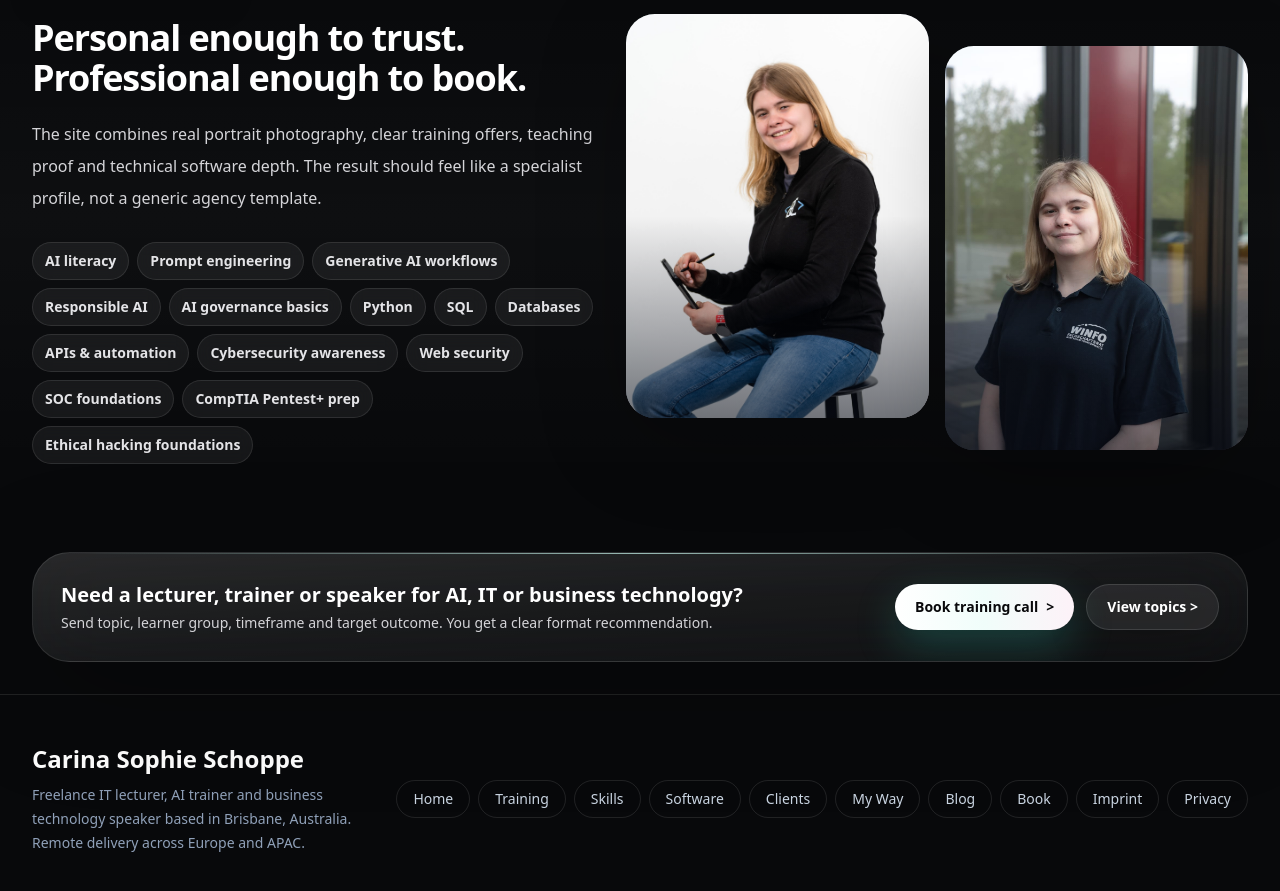
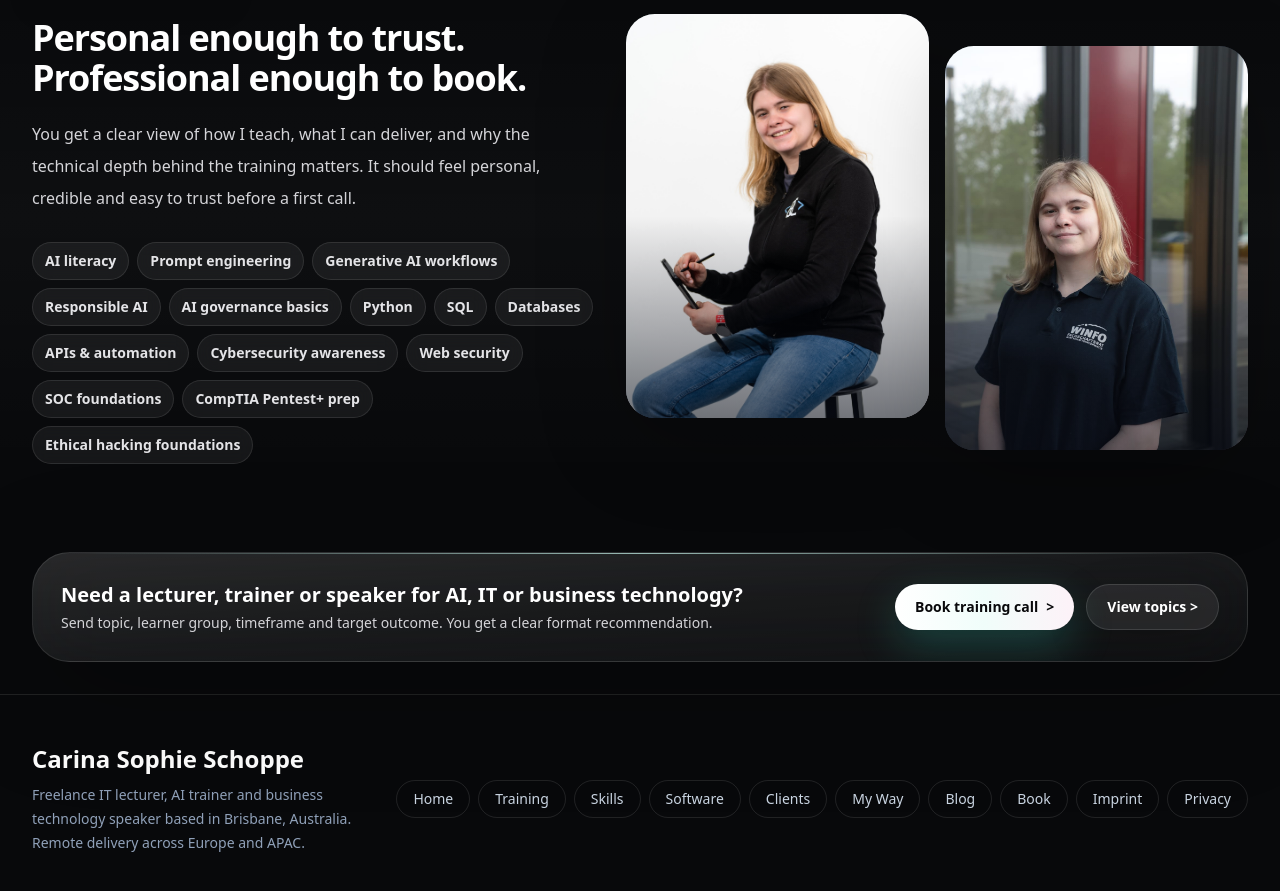
Before and after one commit to Luminovia-Training-Consulting/Website, a React (Vite) app: page / in a window 1280 px wide. Shown: the part 5335-6226 px from the top of the page. Built offline with nearby package versions, Linux system fonts and the light colour scheme; no server answers.

Commit message:
Refine homepage credibility copy

```diff
--- a/src/i18n.jsx
+++ b/src/i18n.jsx
@@ -48,7 +48,7 @@ const dictionaries = {
       requestAvailability: "Request availability",
       credible: "Credible and human",
       credibleTitle: "Personal enough to trust. Professional enough to book.",
-      credibleCopy: "The site combines real portrait photography, clear training offers, teaching proof and technical software depth. The result should feel like a specialist profile, not a generic agency template.",
+      credibleCopy: "You get a clear view of how I teach, what I can deliver, and why the technical depth behind the training matters. It should feel personal, credible and easy to trust before a first call.",
     },
     exploreCards: [
       ["Skills & topics", "A clear map of AI, software, cybersecurity, data, business IT, teaching and communication skills.", "/skills"],
@@ -146,7 +146,7 @@ const dictionaries = {
       requestAvailability: "Verfügbarkeit anfragen",
       credible: "Glaubwürdig und persönlich",
       credibleTitle: "Persönlich genug für Vertrauen. Professionell genug für Buchungen.",
-      credibleCopy: "Die Seite verbindet echte Portraits, klare Trainingsangebote, Teaching Proof und technische Software-Tiefe. Das Profil soll wie eine Spezialistin wirken, nicht wie ein generisches Agenturtemplate.",
+      credibleCopy: "Sie sehen schnell, wie ich unterrichte, welche Formate ich anbiete und warum die technische Tiefe hinter dem Training relevant ist. Das Profil soll persönlich, glaubwürdig und vor dem ersten Gespräch leicht einzuordnen sein.",
     },
     exploreCards: [
       ["Skills & Themen", "Eine klare Übersicht zu AI, Software, Cybersecurity, Daten, Business IT, Didaktik und Kommunikation.", "/skills"],
```
